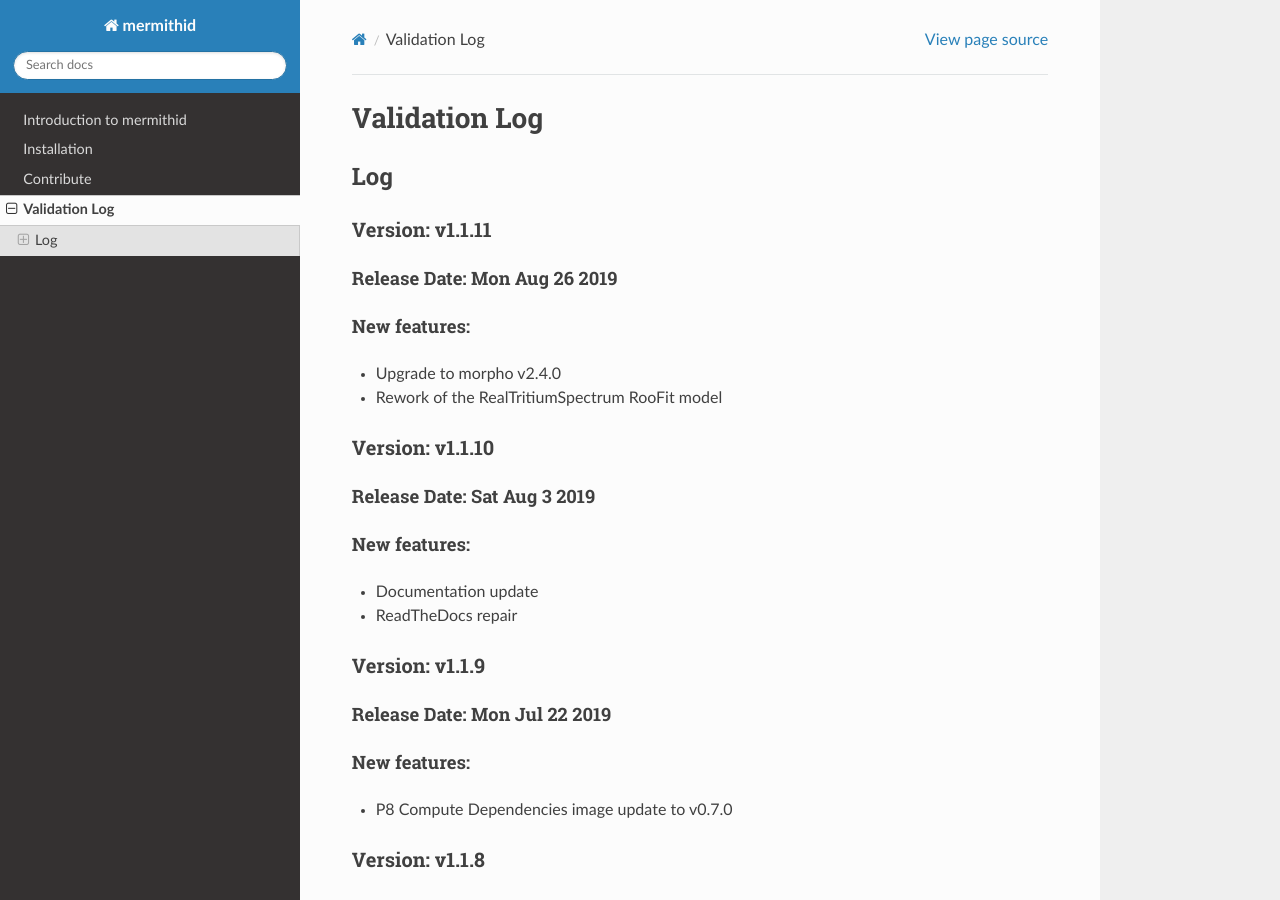
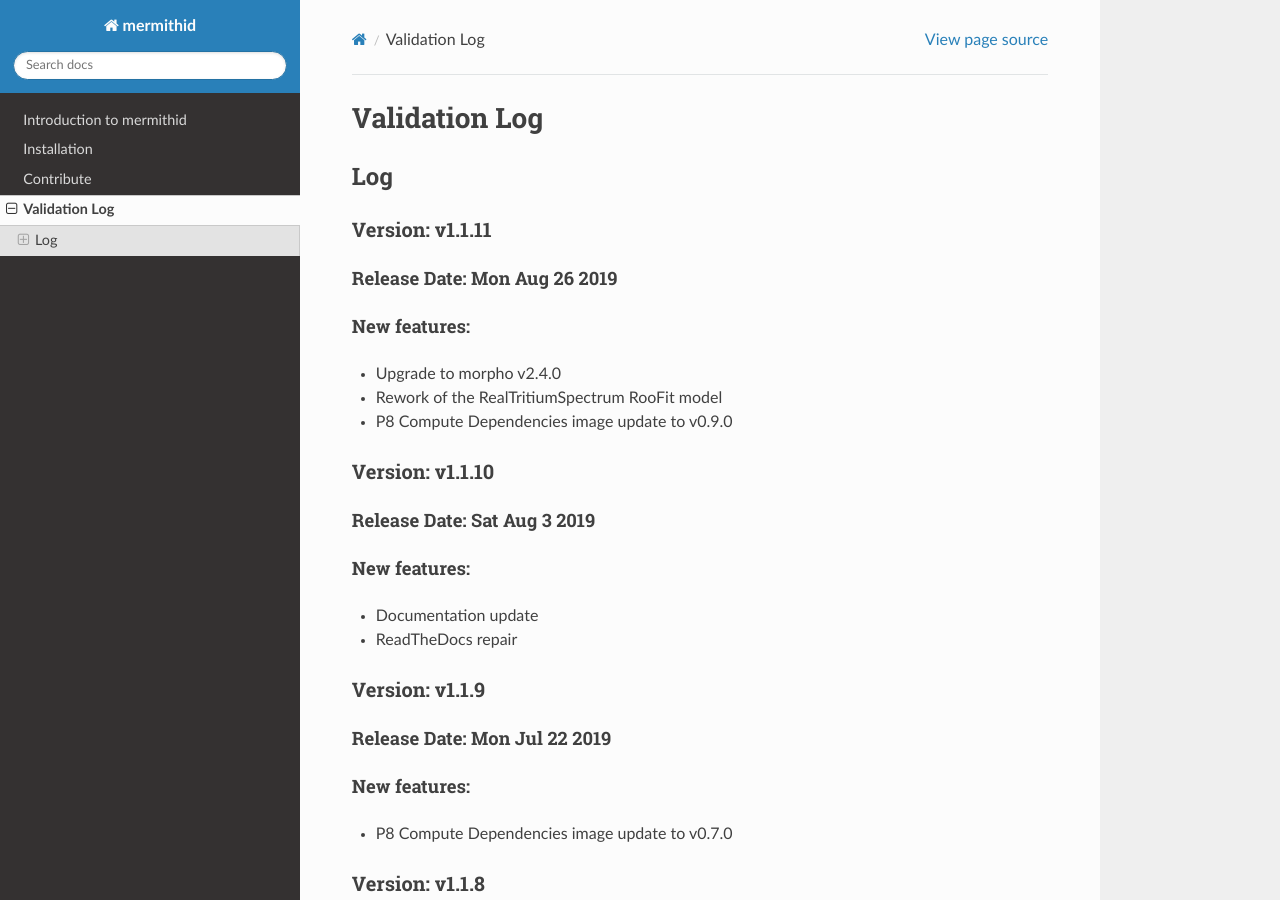
Before and after one commit to project8/mermithid, a Sphinx documentation site: the page built from documentation/validation_log.rst, in a window 1280 px wide and 900 px high. Built offline with Sphinx 7.4.7 and the Read the Docs theme 2.0.0, drawn with Linux system fonts in a browser that asks for light colours; pages that are not in the unit, such as notebooks, are missing from menus.

Commit message:
Update Validation log

```diff
--- a/documentation/validation_log.rst
+++ b/documentation/validation_log.rst
@@ -15,6 +15,7 @@ New features:
 
 * Upgrade to morpho v2.4.0
 * Rework of the RealTritiumSpectrum RooFit model
+* P8 Compute Dependencies image update to v0.9.0
 
 Version: v1.1.10
 ~~~~~~~~~~~~~~~~
```
